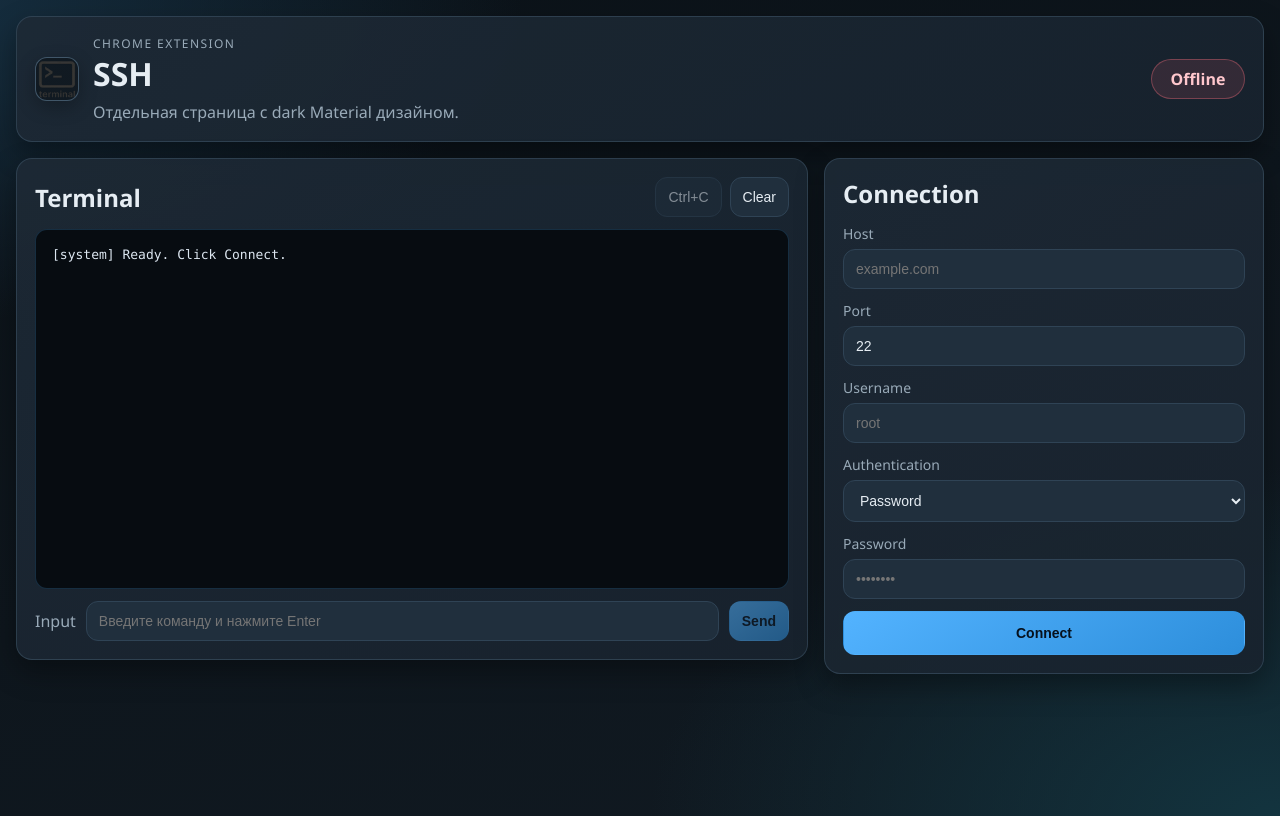
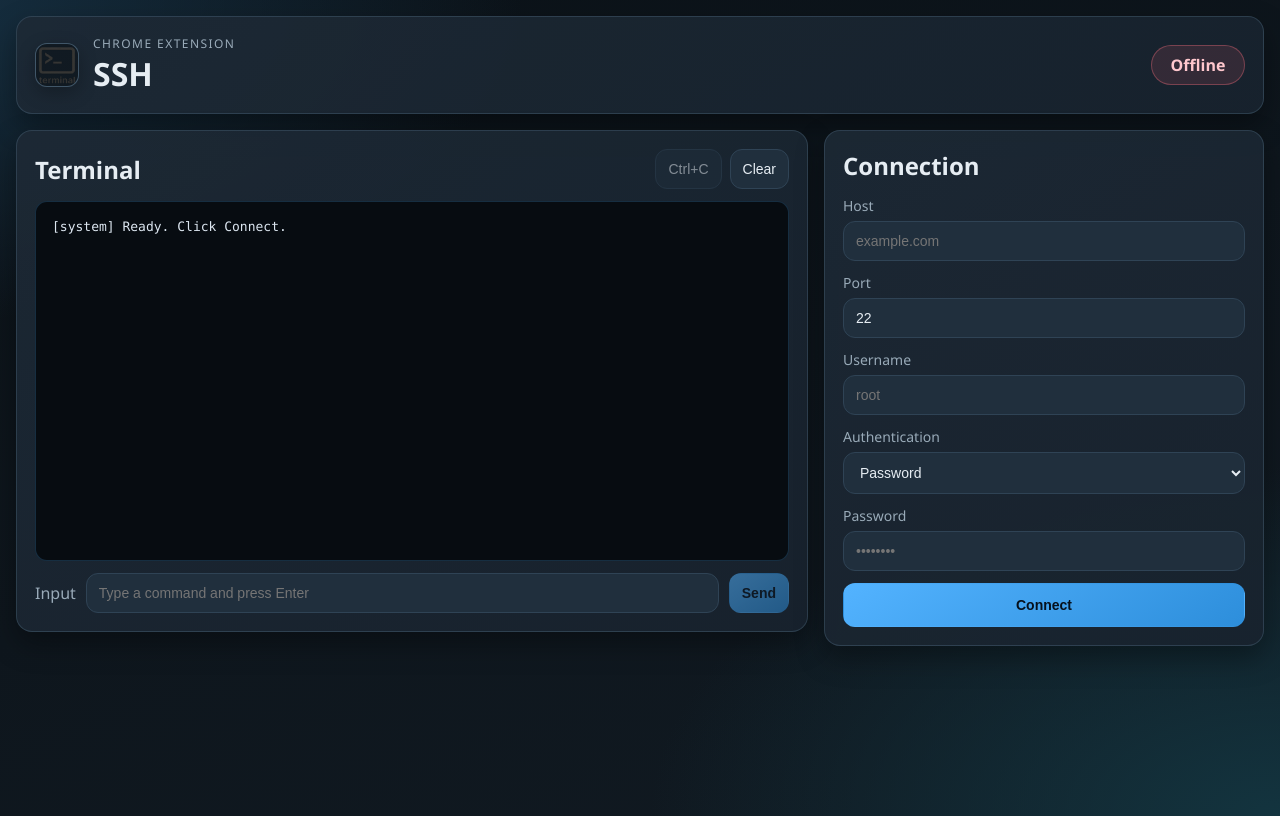
Before and after one commit to webnetkz/ssh, a browser extension: page extension/terminal.html in a window 1280 px wide. Drawn offline with Linux system fonts and the light colour scheme.

Commit message:
Remove subtitle and switch UI/docs to English

```diff
--- a/extension/terminal.html
+++ b/extension/terminal.html
@@ -1,5 +1,5 @@
 <!doctype html>
-<html lang="ru">
+<html lang="en">
   <head>
     <meta charset="UTF-8" />
     <meta name="viewport" content="width=device-width, initial-scale=1.0" />
@@ -14,7 +14,6 @@
           <div>
             <p class="eyebrow">Chrome Extension</p>
             <h1>SSH</h1>
-            <p class="subtitle">Отдельная страница с dark Material дизайном.</p>
           </div>
         </div>
         <span id="connectionStatus" class="status-chip offline">Offline</span>
@@ -37,7 +36,7 @@
             <input
               id="commandInput"
               type="text"
-              placeholder="Введите команду и нажмите Enter"
+              placeholder="Type a command and press Enter"
               disabled
             />
             <button type="submit" class="btn btn-primary" disabled id="sendButton">Send</button>
```
Also changed, not shown: README.md.
